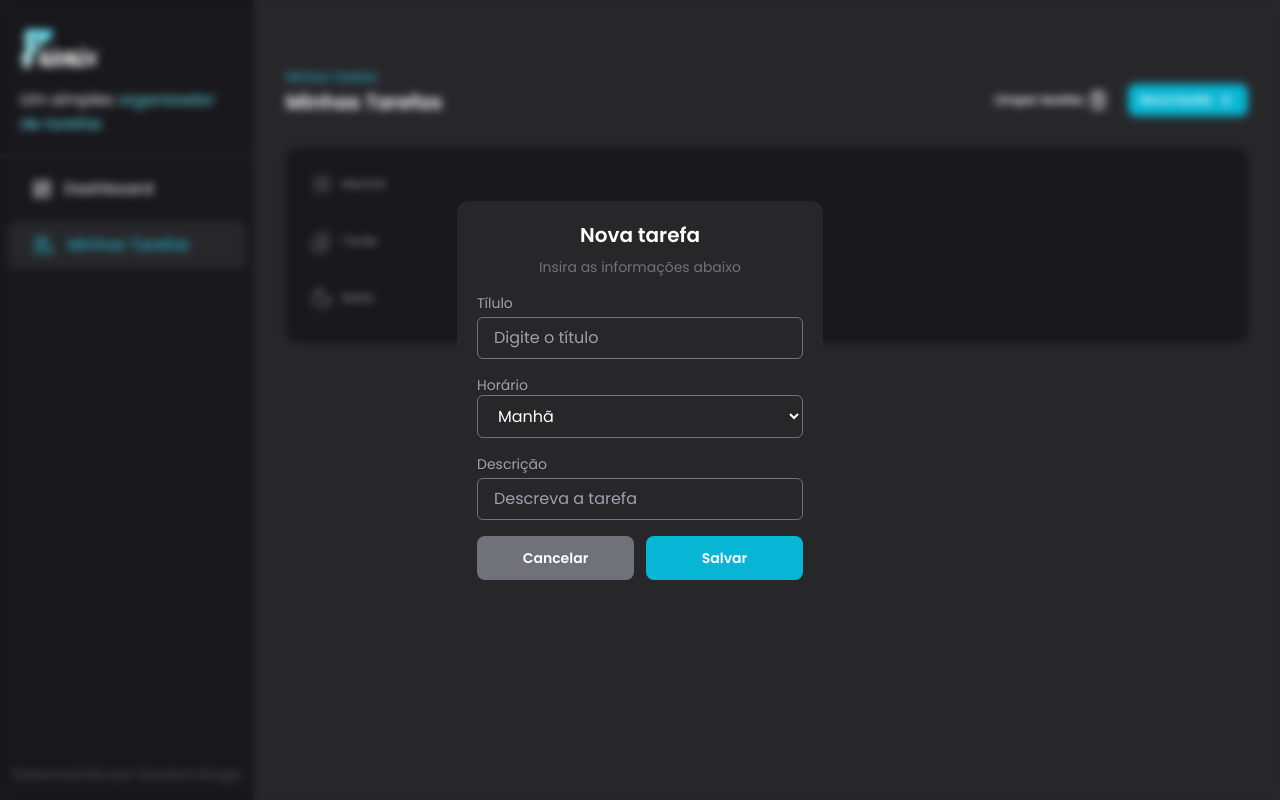
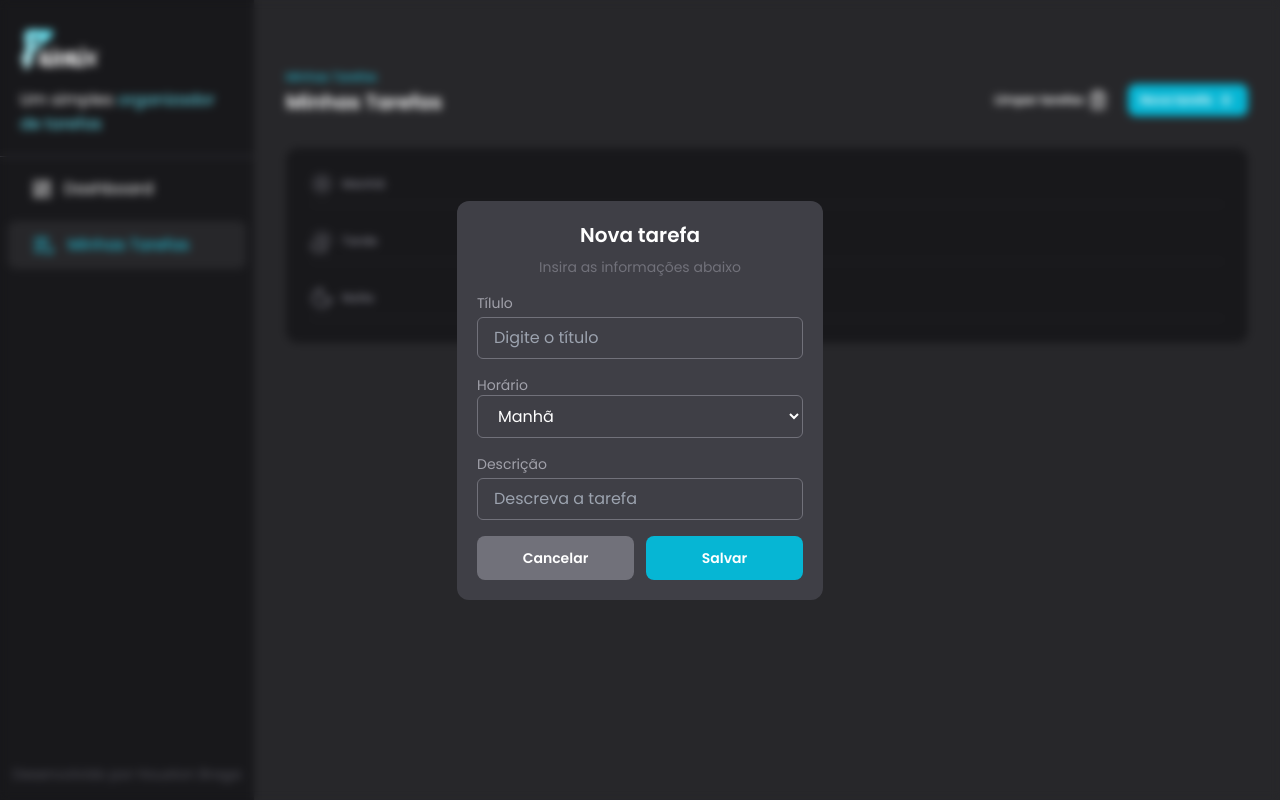
Before and after one commit to houstonbraga/task-manager-priorix, a React (Vite) app: page / in a window 1280 px wide. Both pictures are taken after a click on the button "Nova tarefa". Built offline with nearby package versions, Linux system fonts and the light colour scheme; data requests are answered from the project's data file.

Commit message:
style: edit color's TaskDialog component

```diff
--- a/src/task/components/AddTaskDialog.jsx
+++ b/src/task/components/AddTaskDialog.jsx
@@ -76,7 +76,7 @@ const AddTaskDialog = ({ isOpen, handleClose, handleSubmit }) => {
         ref={nodeRef}
         className="fixed bottom-0 left-0 right-0 top-0 flex h-screen w-screen flex-col items-center justify-center backdrop-blur-sm"
       >
-        <div className="flex w-[366px] flex-col space-y-4 rounded-xl bg-zinc-800 p-5 text-center text-white">
+        <div className="flex w-[366px] flex-col space-y-4 rounded-xl bg-zinc-700 p-5 text-center text-white">
           <div>
             <h2 className="mb-2 text-xl font-semibold">Nova tarefa</h2>
             <p className="text-sm text-zinc-500">
```
